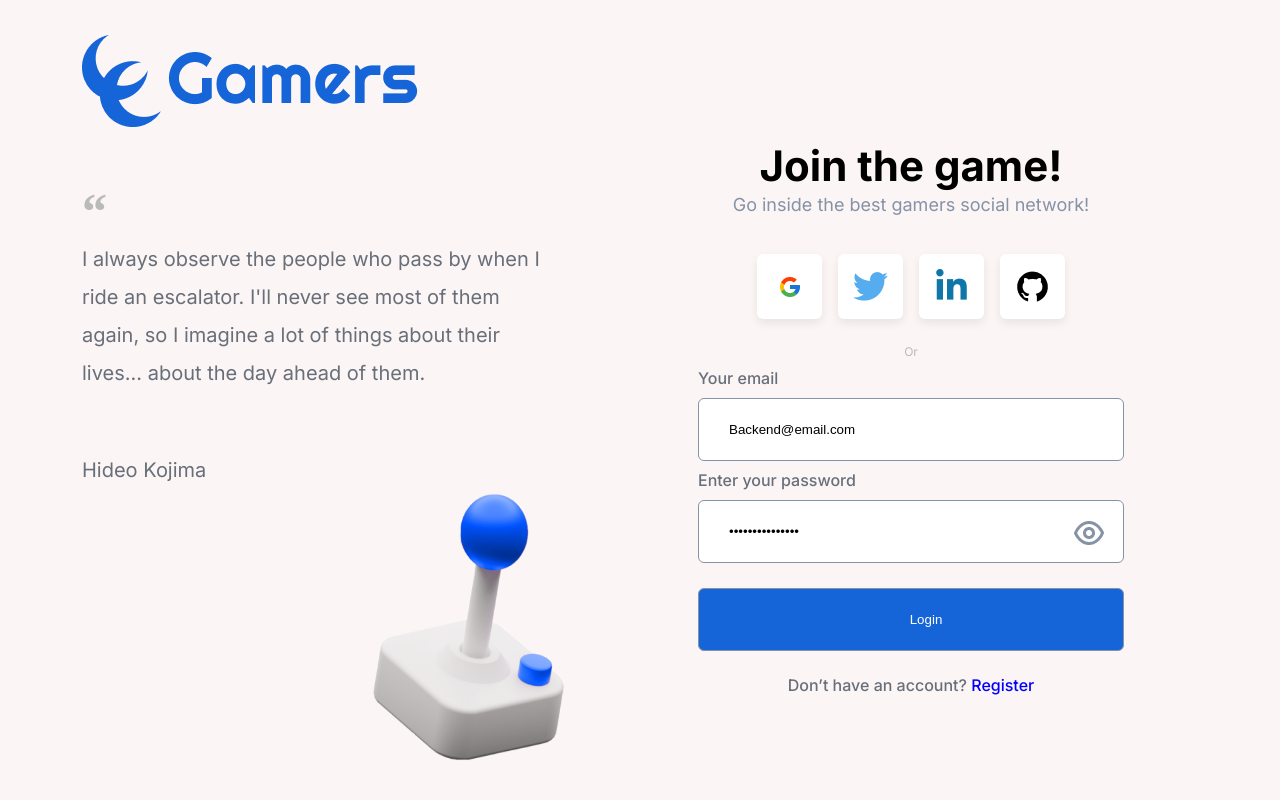
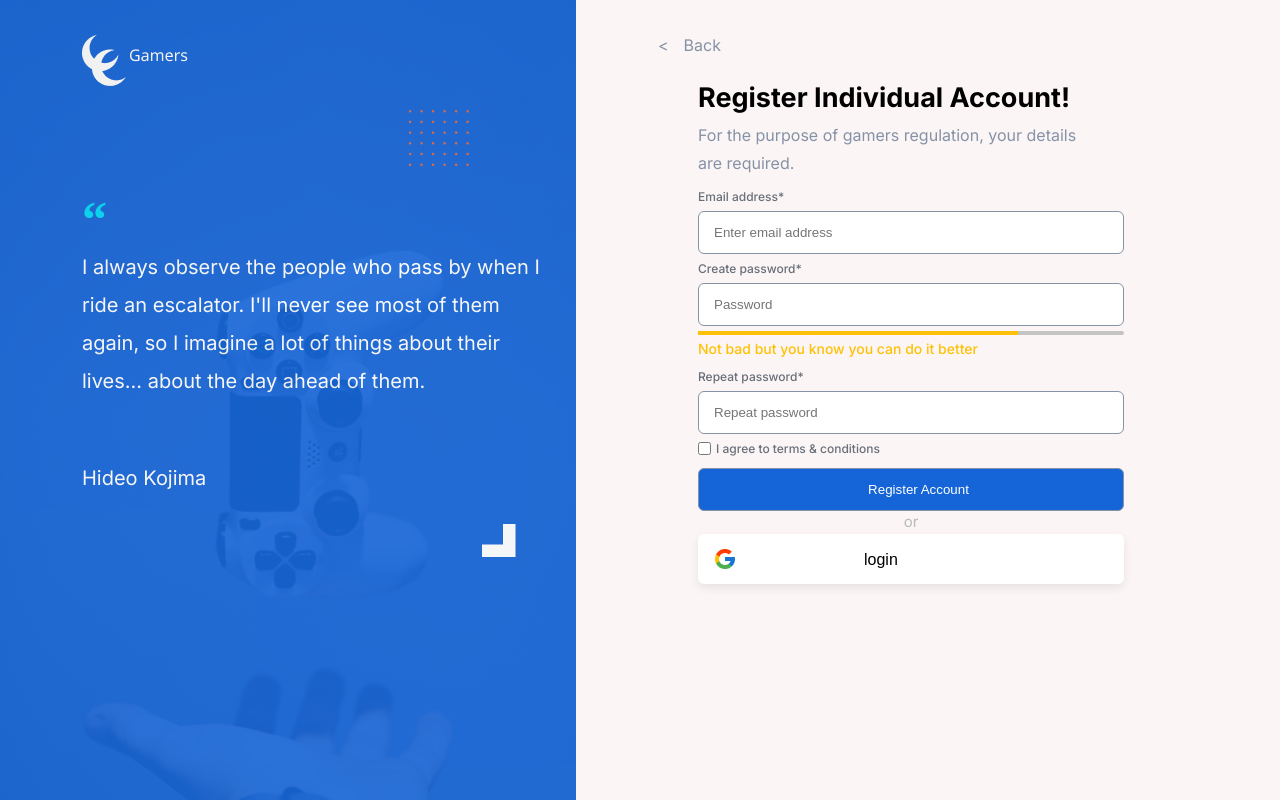
Before and after one commit to Ashraf-98-shawwa/React-Forms-Task-, a React (Create React App) app: page / in a window 1280 px wide. Built offline with nearby package versions, Linux system fonts and the light colour scheme.

Commit message:
switch between pages clicks

```diff
--- a/src/App.js
+++ b/src/App.js
@@ -1,13 +1,24 @@
-// import SignUp from "./Pages/SignUp";
+import React, { Component } from "react";
+import SignUp from "./Pages/SignUp";
 import SignIn from "./Pages/SignIn";
 
-function App() {
-  return (
-    <div className="App">
-      {/* <SignUp /> */}
-      <SignIn />
-    </div>
-  );
+export default class App extends Component {
+  state = {
+    currentpage: "sign-up",
+  };
+  render() {
+    if (this.state.currentpage === "sign-in") {
+      return (
+        <div className="App">
+          <SignIn AppThis={this} />
+        </div>
+      );
+    } else {
+      return (
+        <div className="App">
+          <SignUp AppThis={this} />
+        </div>
+      );
+    }
+  }
 }
-
-export default App;
--- a/src/Pages/SignIn.jsx
+++ b/src/Pages/SignIn.jsx
@@ -54,6 +54,11 @@ export default class SignIn extends Component {
     } else {
       password.setAttribute("type", "password");
     }
+  };
+
+  changepage = (e) => {
+    e.preventDefault();
+    this.props.AppThis.setState({ currentpage: "sign-up" });
   };
 
   render() {
@@ -125,9 +130,9 @@ export default class SignIn extends Component {
                 <input type="submit" value="Login" />
               </div>
 
-              <a href="https/google.com">
-                Don’t have an account?{" "}
-                <span style={{ color: "blue" }}> Register</span>{" "}
+              <a href="http" onClick={this.changepage}>
+                Don’t have an account?
+                <span style={{ color: "blue" }}> Register</span>
               </a>
             </form>
           </div>
--- a/src/Pages/SignUp.jsx
+++ b/src/Pages/SignUp.jsx
@@ -29,12 +29,10 @@ export default class SignUp extends Component {
     this.setState({ [id]: value });
   };
 
-
   handleChangeCheckbox = (e) => {
     const { checked } = e.target;
     this.setState({ checkbox: checked });
   };
-
 
   handleSubmit = (e) => {
     e.preventDefault();
@@ -47,12 +45,18 @@ export default class SignUp extends Component {
       ...defaults,
     }));
   };
+
+  changepage = (e) => {
+    e.preventDefault();
+    this.props.AppThis.setState({ currentpage: "sign-in" });
+  };
+
   render() {
     return (
       <div className="The-Page">
         <LeftSide page="sign-up" />
         <div className="right-side">
-          <a href="https://www.google.com/">
+          <a onClick={this.changepage} href="https">
             <span> &lt; </span> Back
           </a>
 
@@ -61,7 +65,7 @@ export default class SignUp extends Component {
             <p>
               For the purpose of gamers regulation, your details are required.
             </p>
-            <form onSubmit={this.handleSubmit}>
+            <form>
               <div className="input-box">
                 <label htmlFor="email">Email address*</label>
                 <input
@@ -115,7 +119,7 @@ export default class SignUp extends Component {
               </div>
               <span>or</span>
               <div className="input-box">
-                <button type="submit">
+                <button onClick={this.changepage} type="submit">
                   <img src={GoogleIcon} alt="google-icon" />
                   login
                 </button>
```
